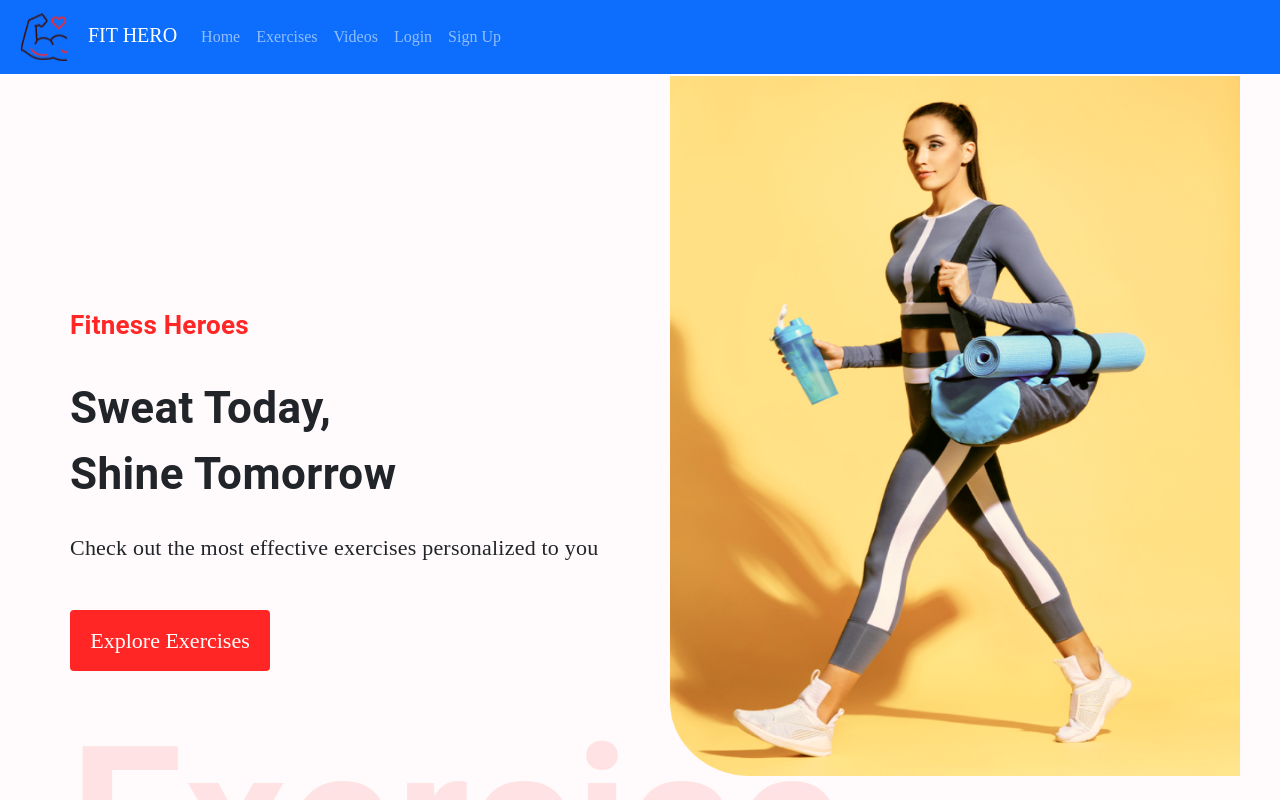
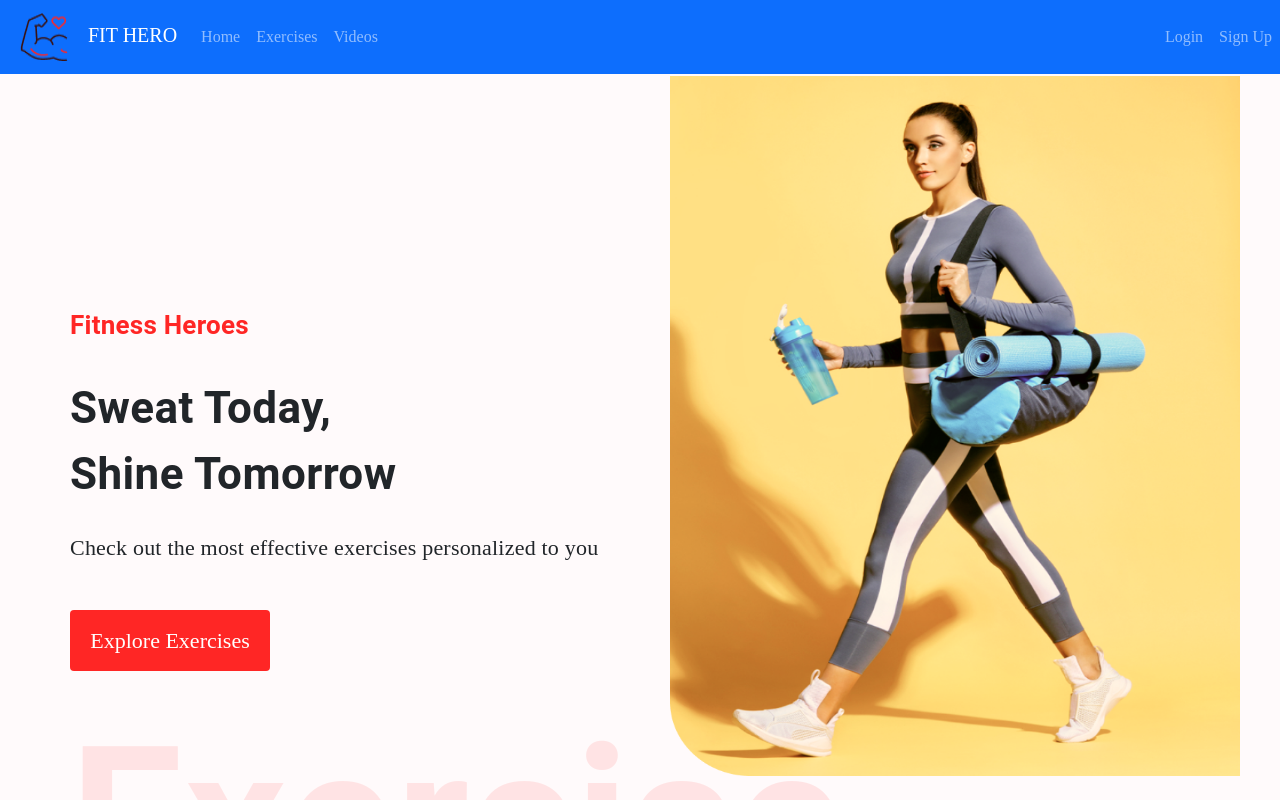
Before and after one commit to untilhamza/gym_fitness, a React (Create React App) app: page / in a window 1280 px wide. Shown: the top 800 px of the page. Built offline with nearby package versions, Linux system fonts and the light colour scheme; no server answers.

Commit message:
space navbar out

```diff
--- a/src/components/Navbar.jsx
+++ b/src/components/Navbar.jsx
@@ -42,7 +42,7 @@
             </Link>
           </li>
         </ul>
-        <ul className="navbar-nav ml-auto">
+        <ul className="navbar-nav ms-auto">
           <li className="nav-item">
             <Link className="nav-link" to="/Login">
               Login
```
